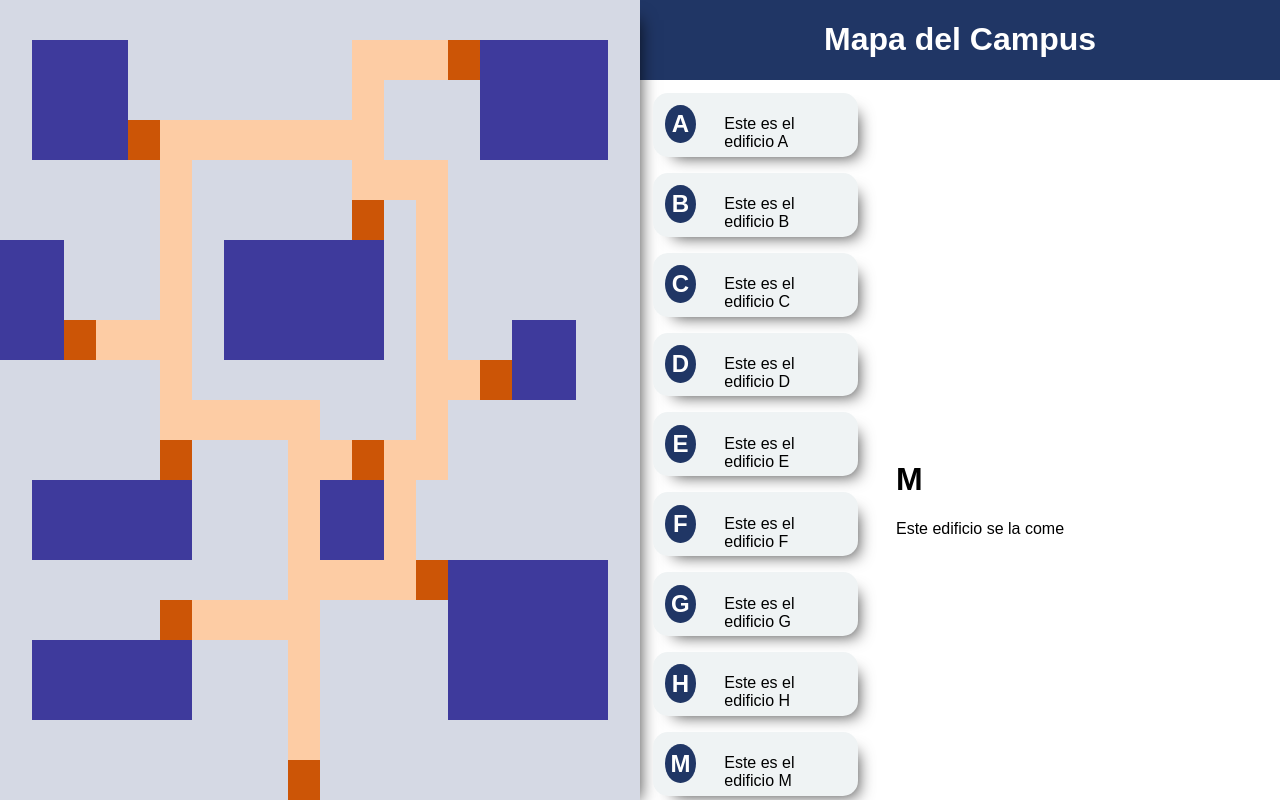
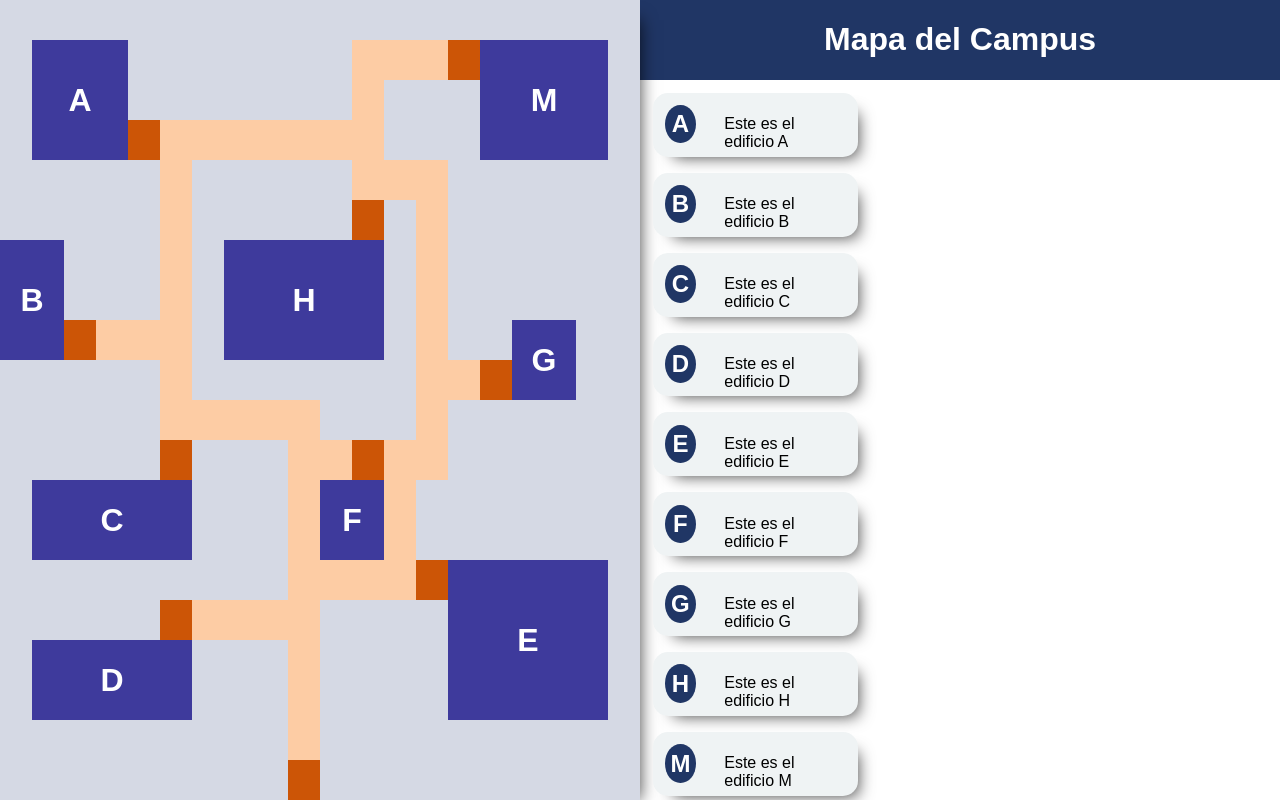
Before and after one commit to KiviKong/IoT_Jalisco, a React (Create React App) app: page / in a window 1280 px wide. Built offline with nearby package versions, Linux system fonts and the light colour scheme.

Commit message:
Resalta los edificios seleccionados

```diff
--- a/public/css/map.css
+++ b/public/css/map.css
@@ -7,7 +7,74 @@
     -webkit-box-shadow: 10px 10px 16px -10px rgba(0,0,0,0.75);
     -moz-box-shadow: 10px 10px 16px -10px rgba(0,0,0,0.75);
     box-shadow: 10px 10px 16px -10px rgba(0,0,0,0.75);
+    color: white;
 }
+
+/* Letras en los edificios */
+
+.mapBuilding-A {
+    grid-row: row 2 / span 3;
+    grid-column: col 2 / span 3;
+    position: relative;
+}
+
+.mapBuilding-B {
+    grid-row: row 7 / span 3;
+    grid-column: col 1 / span 2;
+    position: relative;
+}
+
+.mapBuilding-C {
+    grid-row: row 13 / span 2;
+    grid-column: col 2 / span 5;
+    position: relative;
+}
+
+.mapBuilding-D {
+    grid-row: row 17 / span 2;
+    grid-column: col 2 / span 5;
+    position: relative;
+}
+
+.mapBuilding-E {
+    grid-row: row 15 / span 4;
+    grid-column: col 15 / span 5;
+    position: relative;
+}
+
+.mapBuilding-F {
+    grid-row: row 13 / span 2;
+    grid-column: col 11 / span 2;
+    position: relative;
+}
+
+.mapBuilding-G {
+    grid-row: row 9 / span 2;
+    grid-column: col 17 / span 2;
+    position: relative;
+}
+
+.mapBuilding-H {
+    grid-row: row 7 / span 3;
+    grid-column: col 8 / span 5;
+    position: relative;
+}
+
+.mapBuilding-M {
+    grid-row: row 2 / span 3;
+    grid-column: col 16 / span 4;
+    position: relative;
+}
+
+.gridMap h1{
+    margin: 0%;
+    position: absolute;
+    top: 50%;
+    left: 50%;
+    transform: translate(-50%, -50%);
+}
+
+/* dibujado de mapa */
 
 #block_1_1 {
     grid-row: row 1;
--- a/src/components/MainComponent.js
+++ b/src/components/MainComponent.js
@@ -1,5 +1,5 @@
 import React from 'react';
-import { Mapa } from './Mapa.js';
+import { Mapa } from './map/Mapa.js';
 import { Information } from './information/Information.js';
 import { Description } from './description/Description.js';
 
@@ -9,8 +9,10 @@ export class MainComponent extends React.Component {
 
     this.state = {
         edificio : {
-            nombre: 'M',
-            descripcion: 'Este edificio se la come'
+            nombre: '',
+            resumen: '',
+            descripcion: '',
+            coordenadas: []
         }
     }
   }
@@ -23,7 +25,7 @@ export class MainComponent extends React.Component {
     return (
         <div className="gridScreen">
             <div className="titleArea"><h1>Mapa del Campus</h1></div>
-            <Mapa />
+            <Mapa edificio={this.state.edificio}/>
             <Description onMouseOver = {this.changueBuildingDescription}/>
             <Information edificio={this.state.edificio} />
         </div>
--- a/src/components/Mapa.js
+++ /dev/null
@@ -1,38 +0,0 @@
-import React from 'react';
-
-export class Mapa extends React.Component {
-  constructor(props) {
-    super(props)
-
-    this.state = {
-      coords: [],
-      count: 0
-    }
-  }
-
-  changueDivColor = () => {
-    this.setState({coords:[...this.state.coords, { x:this.state.count+1,y:this.state.count+1 }], count:this.state.count + 1});
-  }
-
-  renderDivs = () => {
-    const blocks = [];
-
-    for (let x = 0; x < 20; x++) {
-      for (let y = 0; y < 20; y++) {
-        const current = this.state.coords.find(c => c.x === x && c.y === y);
-        blocks.push(<div key={x + '_' + y} id={'block_' + (x+1) + '_' + (y+1)} style={{backgroundColor:current ? 'blue':''}}></div>);
-      }
-    }
-    return blocks;
-  }
-
-  render() {
-    return (
-      <div className="mapArea">
-        <div className="gridMap">
-          {this.renderDivs()}
-        </div>
-      </div>
-    );
-  }
-}
--- a/src/components/description/buildings.js
+++ b/src/components/description/buildings.js
@@ -2,46 +2,56 @@ export const edificios = [
     {
         nombre: "A",
         resumen: "Este es el edificio A",
-        descripcion: "Two things are infinite: the universe and human stupidity; and I'm not sure about the universe."
+        descripcion: "Two things are infinite: the universe and human stupidity; and I'm not sure about the universe.",
+        coordenadas: [[2,2],[2,3],[2,4],[3,2],[3,3],[3,4],[4,2],[4,3],[4,4]]
     },
     {
         nombre: "B",
         resumen: "Este es el edificio B",
-        descripcion: "I'm selfish, impatient and a little insecure. I make mistakes, I am out of control and at times hard to handle. But if you can't handle me at my worst, then you sure as hell don't deserve me at my best."
+        descripcion: "I'm selfish, impatient and a little insecure. I make mistakes, I am out of control and at times hard to handle. But if you can't handle me at my worst, then you sure as hell don't deserve me at my best.",
+        coordenadas: [[7,1],[7,2],[8,1],[8,2],[9,1],[9,2]]
     },
     {
         nombre: "C",
         resumen: "Este es el edificio C",
-        descripcion: "Be who you are and say what you feel, because those who mind don't matter, and those who matter don't mind."
+        descripcion: "Be who you are and say what you feel, because those who mind don't matter, and those who matter don't mind.",
+        coordenadas: [[13,2],[13,3],[13,4],[13,5],[13,6],[14,2],[14,3],[14,4],[14,5],[14,6]]
     },
     {
         nombre: "D",
         resumen: "Este es el edificio D",
-        descripcion: "You know you're in love when you can't fall asleep because reality is finally better than your dreams."
+        descripcion: "You know you're in love when you can't fall asleep because reality is finally better than your dreams.",
+        coordenadas: [[17,2],[17,3],[17,4],[17,5],[17,6],[18,2],[18,3],[18,4],[18,5],[18,6]]
     },
     {
         nombre: "E",
         resumen: "Este es el edificio E",
-        descripcion: "In three words I can sum up everything I've learned about life: it goes on."
+        descripcion: "In three words I can sum up everything I've learned about life: it goes on.",
+        coordenadas: [[15,15],[15,16],[15,17],[15,18],[15,19],[16,15],[16,16],[16,17],[16,18],[16,19],[17,15],[17,16],[17,17],[17,18],[17,19],[18,15],[18,16],[18,17],[18,18],[18,19]]
+
     },
     {
         nombre: "F",
         resumen: "Este es el edificio F",
-        descripcion: "If you want to know what a man's like, take a good look at how he treats his inferiors, not his equals."
+        descripcion: "If you want to know what a man's like, take a good look at how he treats his inferiors, not his equals.",
+        coordenadas: [[13,11],[13,12],[14,11],[14,12]]
     },
     {
         nombre: "G",
         resumen: "Este es el edificio G",
-        descripcion: "I've learned that people will forget what you said, people will forget what you did, but people will never forget how you made them feel."
+        descripcion: "I've learned that people will forget what you said, people will forget what you did, but people will never forget how you made them feel.",
+        coordenadas: [[9,17],[9,18],[10,17],[10,18]]
     },
     {
         nombre: "H",
         resumen: "Este es el edificio H",
-        descripcion: "Darkness cannot drive out darkness: only light can do that. Hate cannot drive out hate: only love can do that."
+        descripcion: "Darkness cannot drive out darkness: only light can do that. Hate cannot drive out hate: only love can do that.",
+        coordenadas: [[7,8],[7,9],[7,10],[7,11],[7,12],[8,8],[8,9],[8,10],[8,11],[8,12],[9,8],[9,9],[9,10],[9,11],[9,12]]
     },
     {
         nombre: "M",
         resumen: "Este es el edificio M",
-        descripcion: "To be yourself in a world that is constantly trying to make you something else is the greatest accomplishment."
+        descripcion: "To be yourself in a world that is constantly trying to make you something else is the greatest accomplishment.",
+        coordenadas: [[2,16],[2,17],[2,18],[2,19],[3,16],[3,17],[3,18],[3,19],[4,16],[4,17],[4,18],[4,19]]
     },
 ];
--- /dev/null
+++ b/src/components/map/Mapa.js
@@ -0,0 +1,46 @@
+import React from 'react';
+import { edificios } from '../description/buildings.js';
+
+export class Mapa extends React.Component {
+  constructor(props) {
+    super(props)
+
+    this.state = {}
+  }
+
+  changueDivColor = () => {
+    this.setState({coords:[]});
+  }
+
+  renderDivs = () => {
+    const blocks = [];
+    for (let x = 0; x < 20; x++) {
+      for (let y = 0; y < 20; y++) {
+        const current = this.props.edificio.coordenadas.find(c => c[0] === (x+1) && c[1] === (y+1));
+        blocks.push(<div key={x + '_' + y} id={'block_' + (x+1) + '_' + (y+1)} style={{backgroundColor:current ? '#01B0F1':''}}></div>);
+      }
+    }
+    return blocks;
+  }
+
+  renderLabels = () => {
+    return edificios.map( (e) => {
+      return (
+        <div key={e.nombre} className={'mapBuilding-'+ e.nombre}>
+          <h1>{e.nombre}</h1>
+        </div>
+      )
+    });
+  }
+
+  render() {
+    return (
+      <div className="mapArea">
+        <div className="gridMap">
+          {this.renderLabels()}
+          {this.renderDivs()}
+        </div>
+      </div>
+    );
+  }
+}
```
Also changed, not shown: src/components/map/labels.js (added, +18 -0 lines).
